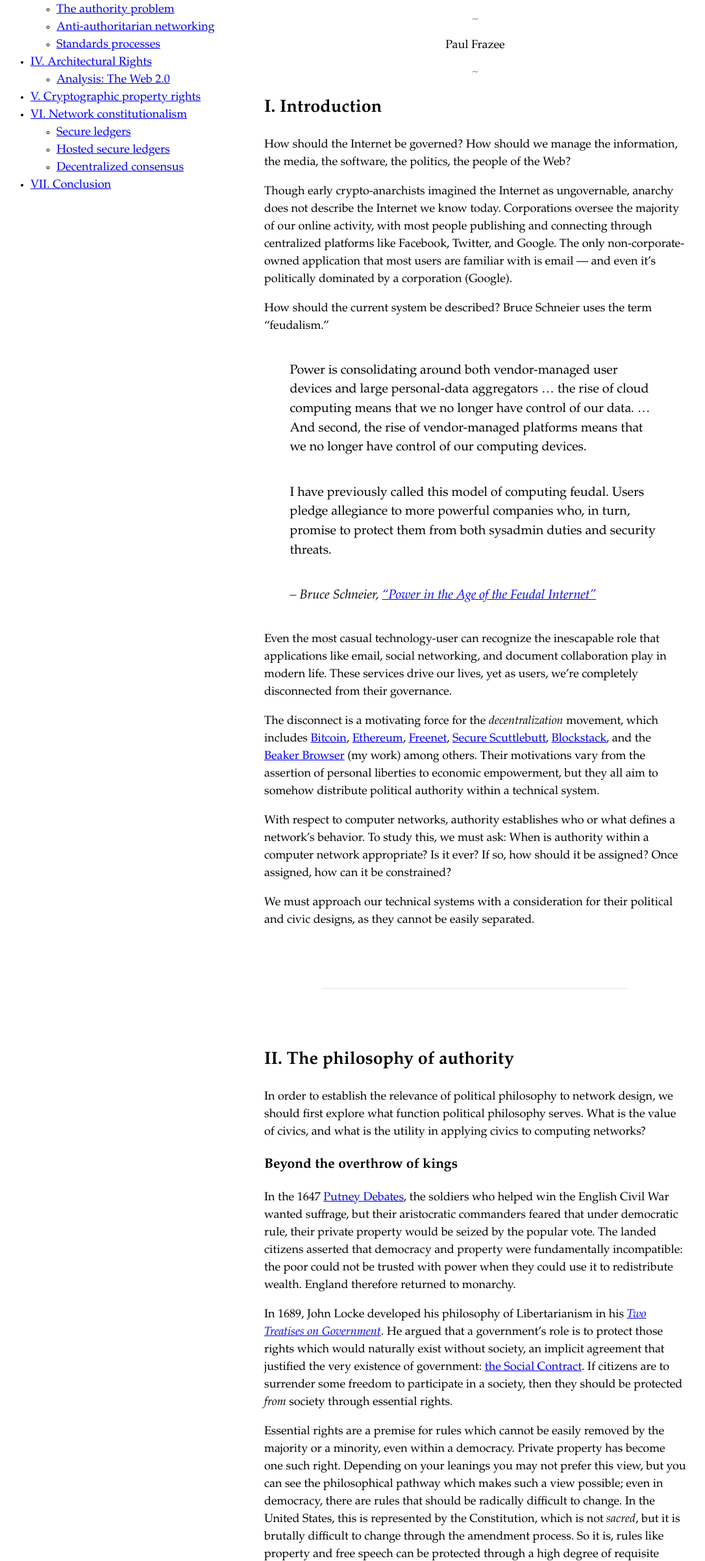
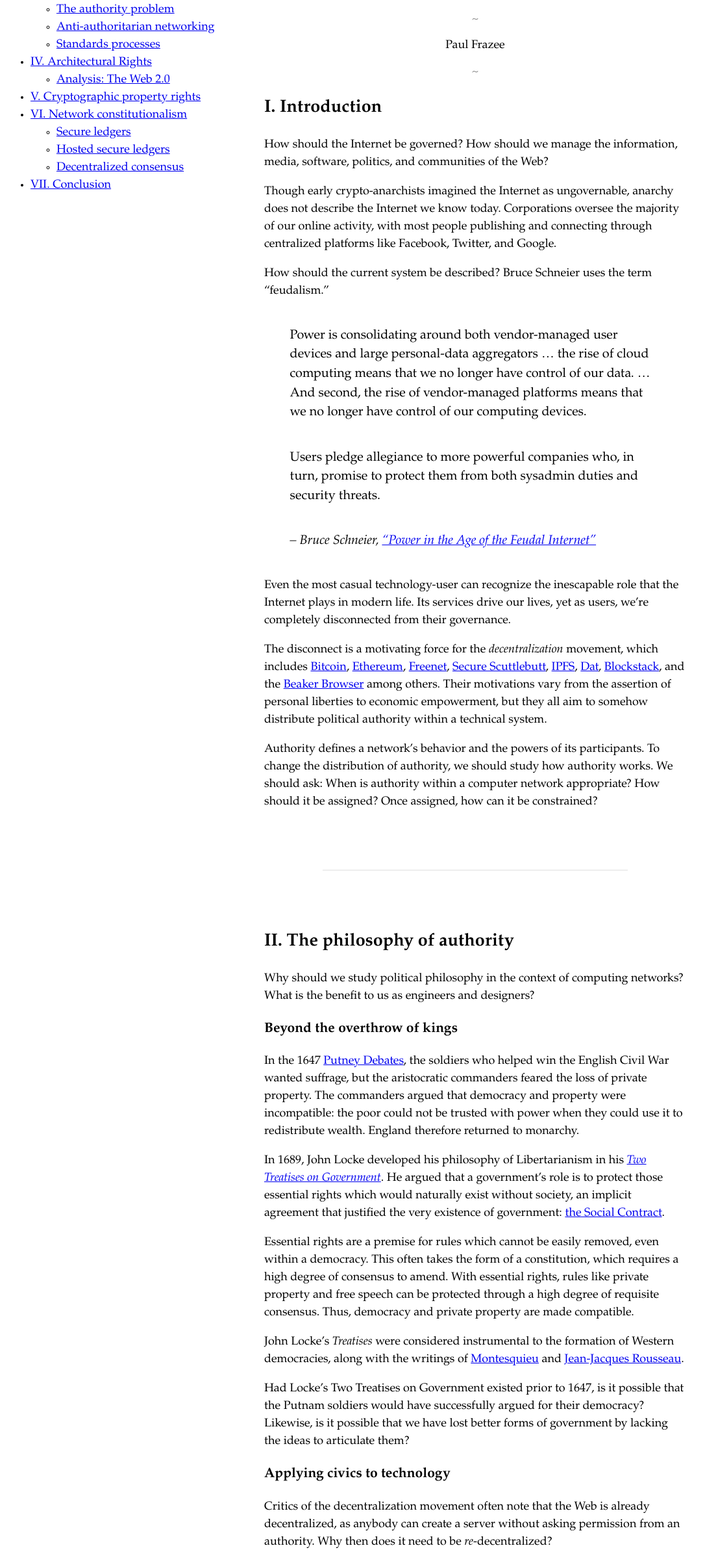
Before and after one commit to pfrazee/infocivics, a website: page index.html in a window 1280 px wide. Shown: the part 169-2571 px from the top of the page at 65% size, without its empty margins (1-1087 px from the left). Drawn offline with Linux system fonts and the light colour scheme.

Commit message:
Additional edits

```diff
--- a/index.html
+++ b/index.html
@@ -49,30 +49,30 @@
         <p class="author">Paul Frazee</p>
       </div>
       <h2 id="i-introduction"><a href="#i-introduction" title="Link to this heading" class="anchor" aria-hidden="true"></a>I. Introduction</h2>
-<p>How should the Internet be governed? How should we manage the information, the media, the software, the politics, the people of the Web?</p>
-<p>Though early crypto-anarchists imagined the Internet as ungovernable, anarchy does not describe the Internet we know today. Corporations oversee the majority of our online activity, with most people publishing and connecting through centralized platforms like Facebook, Twitter, and Google. The only non-corporate-owned application that most users are familiar with is email — and even it’s politically dominated by a corporation (Google).</p>
+<p>How should the Internet be governed? How should we manage the information, media, software, politics, and communities of the Web?</p>
+<p>Though early crypto-anarchists imagined the Internet as ungovernable, anarchy does not describe the Internet we know today. Corporations oversee the majority of our online activity, with most people publishing and connecting through centralized platforms like Facebook, Twitter, and Google.</p>
 <p>How should the current system be described? Bruce Schneier uses the term “feudalism.”</p>
 <blockquote>
 <p>Power is consolidating around both vendor-managed user devices and large personal-data aggregators … the rise of cloud computing means that we no longer have control of our data. … And second, the rise of vendor-managed platforms means that we no longer have control of our computing devices.</p>
 </blockquote>
 <blockquote>
-<p>I have previously called this model of computing feudal. Users pledge allegiance to more powerful companies who, in turn, promise to protect them from both sysadmin duties and security threats.</p>
+<p>Users pledge allegiance to more powerful companies who, in turn, promise to protect them from both sysadmin duties and security threats.</p>
 </blockquote>
 <blockquote>
 <p><cite>– Bruce Schneier, <a href="https://web.archive.org/web/20170618222637/http://en.collaboratory.de/w/Power_in_the_Age_of_the_Feudal_Internet" title="Power in the Age of the Feudal Internet">“Power in the Age of the Feudal Internet”</a></cite></p>
 </blockquote>
-<p>Even the most casual technology-user can recognize the inescapable role that applications like email, social networking, and document collaboration play in modern life. These services drive our lives, yet as users, we’re completely disconnected from their governance.</p>
-<p>The disconnect is a motivating force for the <em>decentralization</em> movement, which includes <a href="https://bitcoin.org/en/" title="Bitcoin">Bitcoin</a>, <a href="https://www.ethereum.org/" title="Ethereum">Ethereum</a>, <a href="https://freenetproject.org/" title="Freenet">Freenet</a>, <a href="https://www.scuttlebutt.nz/" title="Secure Scuttlebutt">Secure Scuttlebutt</a>, <a href="https://blockstack.org/" title="Blockstack">Blockstack</a>, and the <a href="https://beakerbrowser.com">Beaker Browser</a> (my work) among others. Their motivations vary from the assertion of personal liberties to economic empowerment, but they all aim to somehow distribute political authority within a technical system.</p>
-<p>With respect to computer networks, authority establishes who or what defines a network’s behavior. To study this, we must ask: When is authority within a computer network appropriate? Is it ever? If so, how should it be assigned? Once assigned, how can it be constrained?</p>
-<p>We must approach our technical systems with a consideration for their political and civic designs, as they cannot be easily separated.</p>
+<p>Even the most casual technology-user can recognize the inescapable role that the Internet plays in modern life. Its services drive our lives, yet as users, we’re completely disconnected from their governance.</p>
+<p>The disconnect is a motivating force for the <em>decentralization</em> movement, which includes <a href="https://bitcoin.org/en/" title="Bitcoin">Bitcoin</a>, <a href="https://www.ethereum.org/" title="Ethereum">Ethereum</a>, <a href="https://freenetproject.org/" title="Freenet">Freenet</a>, <a href="https://www.scuttlebutt.nz/" title="Secure Scuttlebutt">Secure Scuttlebutt</a>, <a href="https://www.ipfs.io/" title="IPFS">IPFS</a>, <a href="https://www.datprotocol.com/" title="Dat">Dat</a>, <a href="https://blockstack.org/" title="Blockstack">Blockstack</a>, and the <a href="https://beakerbrowser.com">Beaker Browser</a> among others. Their motivations vary from the assertion of personal liberties to economic empowerment, but they all aim to somehow distribute political authority within a technical system.</p>
+<p>Authority defines a network’s behavior and the powers of its participants. To change the distribution of authority, we should study how authority works. We should ask: When is authority within a computer network appropriate? How should it be assigned? Once assigned, how can it be constrained?</p>
 <hr>
 <h2 id="ii-the-philosophy-of-authority"><a href="#ii-the-philosophy-of-authority" title="Link to this heading" class="anchor" aria-hidden="true"></a>II. The philosophy of authority</h2>
-<p>In order to establish the relevance of political philosophy to network design, we should first explore what function political philosophy serves. What is the value of civics, and what is the utility in applying civics to computing networks?</p>
+<p>Why should we study political philosophy in the context of computing networks? What is the benefit to us as engineers and designers?</p>
 <h3 id="beyond-the-overthrow-of-kings"><a href="#beyond-the-overthrow-of-kings" title="Link to this heading" class="anchor" aria-hidden="true"></a>Beyond the overthrow of kings</h3>
-<p>In the 1647 <a href="https://en.wikipedia.org/wiki/Putney_Debates">Putney Debates</a>, the soldiers who helped win the English Civil War wanted suffrage, but their aristocratic commanders feared that under democratic rule, their private property would be seized by the popular vote. The landed citizens asserted that democracy and property were fundamentally incompatible: the poor could not be trusted with power when they could use it to redistribute wealth. England therefore returned to monarchy.</p>
-<p>In 1689, John Locke developed his philosophy of Libertarianism in his <em><a href="https://en.wikipedia.org/wiki/Two_Treatises_of_Government">Two Treatises on Government</a></em>. He argued that a government’s role is to protect those rights which would naturally exist without society, an implicit agreement that justified the very existence of government: <a href="https://en.wikipedia.org/wiki/Social_contract">the Social Contract</a>. If citizens are to surrender some freedom to participate in a society, then they should be protected <em>from</em> society through essential rights.</p>
-<p>Essential rights are a premise for rules which cannot be easily removed by the majority or a minority, even within a democracy. Private property has become one such right. Depending on your leanings you may not prefer this view, but you can see the philosophical pathway which makes such a view possible; even in democracy, there are rules that should be radically difficult to change. In the United States, this is represented by the Constitution, which is not <em>sacred</em>, but it is brutally difficult to change through the amendment process. So it is, rules like property and free speech can be protected through a high degree of requisite consensus. Through this, democracy and private property are made compatible.</p>
-<p>Consider now a hypothetical: Had Locke’s Two Treatises on Government existed prior to 1647, is it possible that the Putnam soldiers would have successfully argued for their democracy? If you believe the answer could be “yes,” and if you believe in the value of democracy, then you might understand why I believe in Civics. We should explore the philosophy of authority in social systems so that we can properly construct their systems of governance. What republics might we lose by failing to argue for them properly?</p>
+<p>In the 1647 <a href="https://en.wikipedia.org/wiki/Putney_Debates">Putney Debates</a>, the soldiers who helped win the English Civil War wanted suffrage, but the aristocratic commanders feared the loss of private property. The commanders argued that democracy and property were incompatible: the poor could not be trusted with power when they could use it to redistribute wealth. England therefore returned to monarchy.</p>
+<p>In 1689, John Locke developed his philosophy of Libertarianism in his <em><a href="https://en.wikipedia.org/wiki/Two_Treatises_of_Government">Two Treatises on Government</a></em>. He argued that a government’s role is to protect those essential rights which would naturally exist without society, an implicit agreement that justified the very existence of government: <a href="https://en.wikipedia.org/wiki/Social_contract">the Social Contract</a>.</p>
+<p>Essential rights are a premise for rules which cannot be easily removed, even within a democracy. This often takes the form of a constitution, which requires a high degree of consensus to amend. With essential rights, rules like private property and free speech can be protected through a high degree of requisite consensus. Thus, democracy and private property are made compatible.</p>
+<p>John Locke’s <em>Treatises</em> were considered instrumental to the formation of Western democracies, along with the writings of <a href="https://en.wikipedia.org/wiki/Montesquieu">Montesquieu</a> and <a href="https://en.wikipedia.org/wiki/Jean-Jacques_Rousseau">Jean-Jacques Rousseau</a>.</p>
+<p>Had Locke’s Two Treatises on Government existed prior to 1647, is it possible that the Putnam soldiers would have successfully argued for their democracy? Likewise, is it possible that we have lost better forms of government by lacking the ideas to articulate them?</p>
 <h3 id="applying-civics-to-technology"><a href="#applying-civics-to-technology" title="Link to this heading" class="anchor" aria-hidden="true"></a>Applying civics to technology</h3>
 <p>Critics of the decentralization movement often note that the Web is already decentralized, as anybody can create a server without asking permission from an authority. Why then does it need to be <em>re</em>-decentralized?</p>
 <p>This confusion stems from the use of the overly-general application of the word “centralized.” While the ability to host is not consolidated on the Web, the functions of Web applications (identity, networking, configuration, data storage) are often consolidated within the hosts. As a result, it might not always be accurate to say that the Web is centralized, but rather that the application functions are.</p>
```
Also changed, not shown: index.md (+13 -13 lines).
